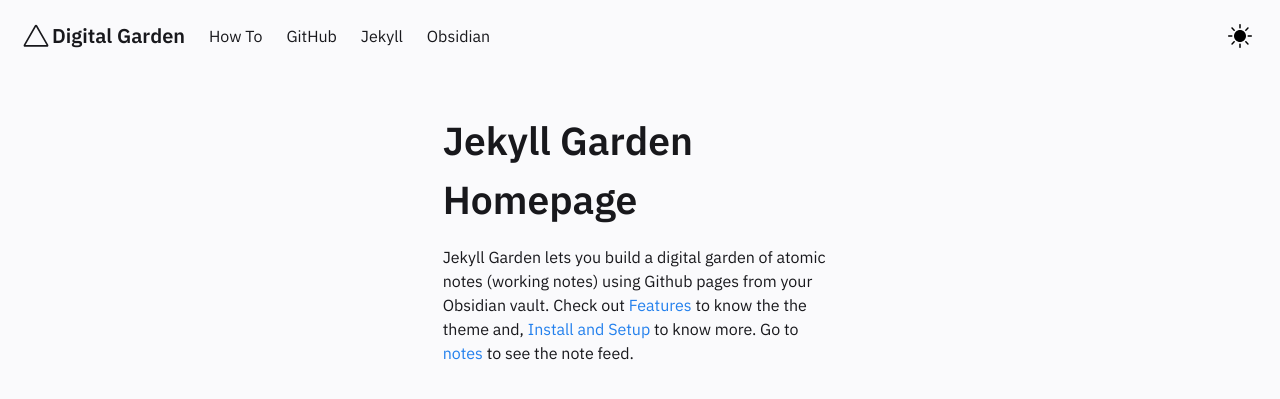
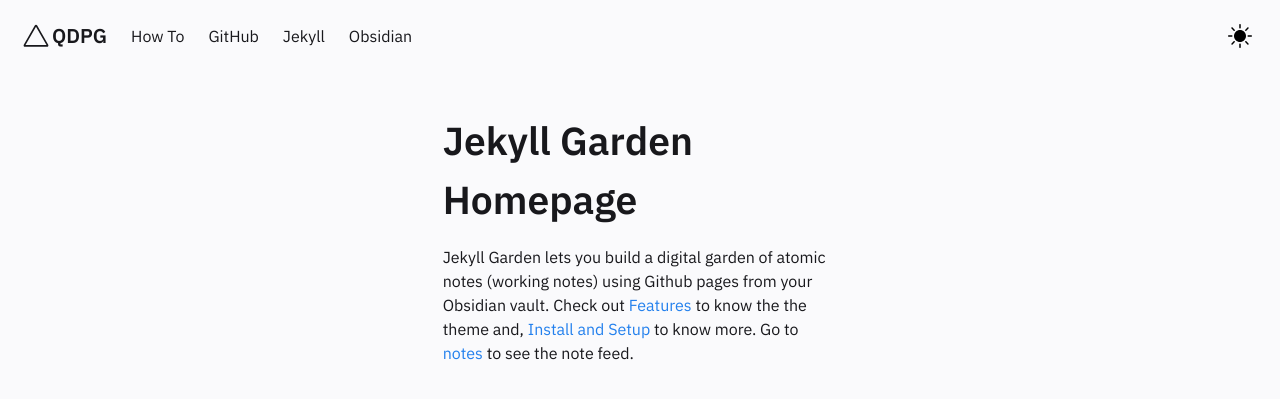
Before and after one commit to qdpg/qdpg.github.io, a Jekyll site: the page built from pages/index.md, in a window 1280 px wide. Shown: the top 399 px of the page. Built offline with Jekyll 4.4.1, drawn with Linux system fonts in a browser that asks for light colours.

Commit message:
Update Header.html

```diff
--- a/_includes/Header.html
+++ b/_includes/Header.html
@@ -35,7 +35,7 @@
         <svg width="32" height="32" viewBox="0 0 80 80" fill="none" xmlns="http://www.w3.org/2000/svg">
           <path fill-rule="evenodd" clip-rule="evenodd" d="M36.9477 13.7742C38.3043 11.4086 41.6957 11.4086 43.0523 13.7742L70.5226 61.6774C71.8791 64.043 70.1834 67 67.4703 67H12.5297C9.81658 67 8.12089 64.043 9.47744 61.6774L36.9477 13.7742ZM40 16.9677L13.7506 62.7419H66.2494L40 16.9677Z" fill="var(--text-main)"/>
         </svg>
-        <h4>Digital Garden</h4>
+        <h4>QDPG</h4>
       </a>
       <div class="navbar-item navbar-dark-mode__mobile is-hidden-tablet" onclick="modeSwitcher()">
         <div class="buttons">
```
